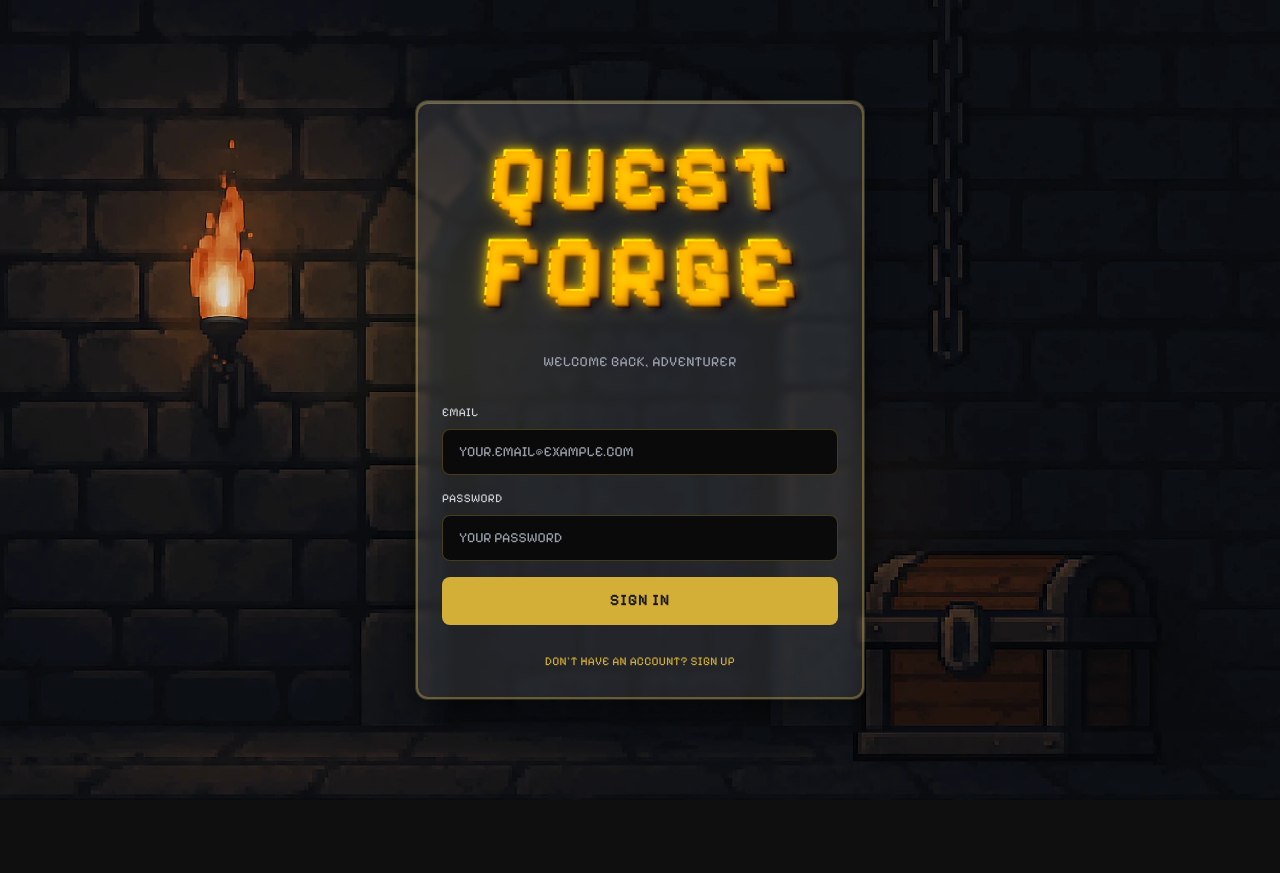
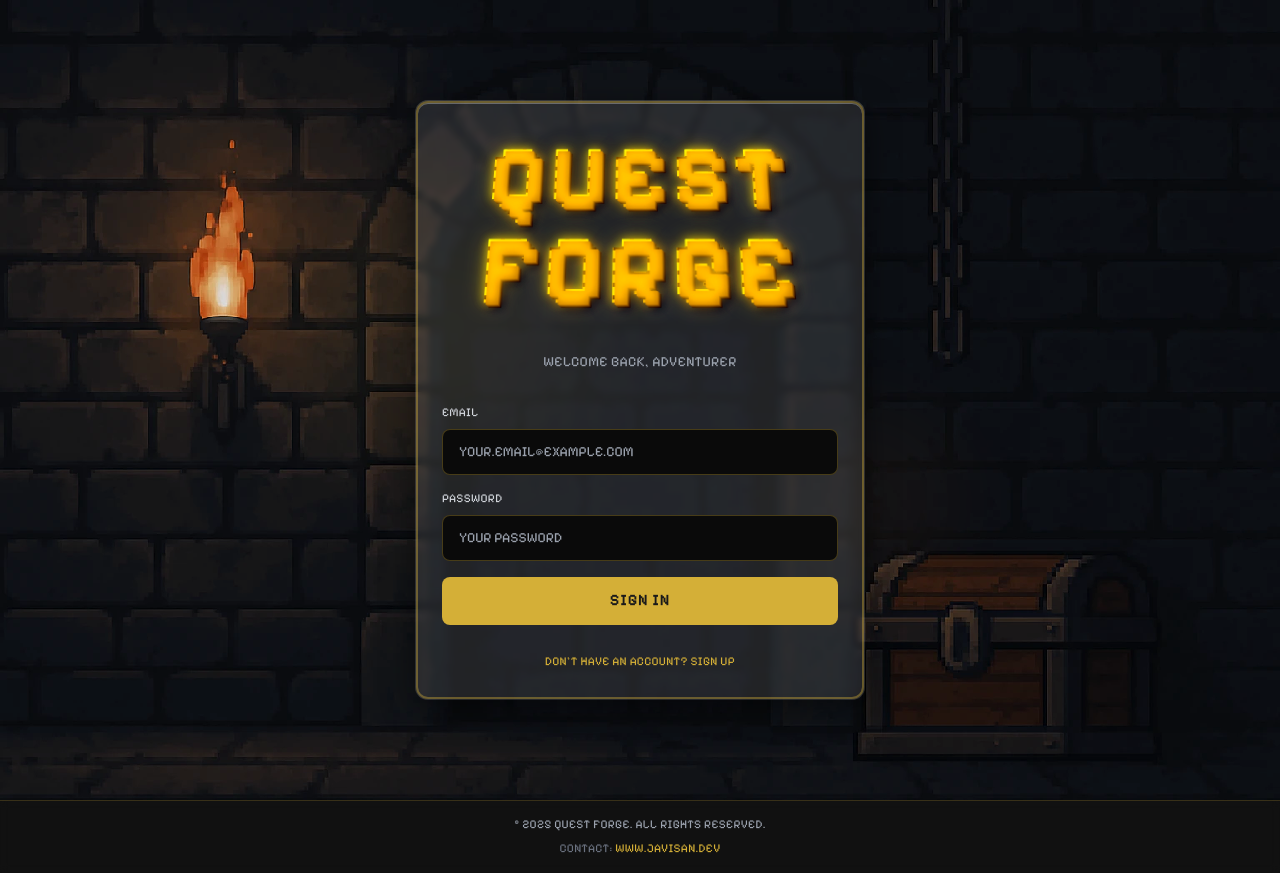
Before and after one commit to jsanchezdaza/quest-forge, a React (Vite) app: page /auth in a window 1280 px wide. Before the commit the page ends 800 px from the top, so only its background shows below. Built offline with nearby package versions, Linux system fonts and the light colour scheme; no server answers.

Commit message:
feat: add copyright footer with contact information to all pages

```diff
--- /dev/null
+++ b/src/components/ui/Footer.tsx
@@ -0,0 +1,16 @@
+export default function Footer() {
+  return (
+    <footer className="border-t border-medieval-gold/20 bg-background-card/30 backdrop-blur-sm">
+      <div className="max-w-6xl mx-auto px-4 py-4">
+        <div className="text-center space-y-2">
+          <p className="text-gray-400 font-pixel-body text-xs uppercase tracking-wide">
+            © 2025 Quest Forge. All rights reserved.
+          </p>
+          <p className="text-gray-500 font-pixel-body text-xs uppercase tracking-wide">
+            Contact: <a href="https://www.javisan.dev" target="_blank" rel="noopener noreferrer" className="text-medieval-gold hover:text-medieval-darkgold transition-colors">www.javisan.dev</a>
+          </p>
+        </div>
+      </div>
+    </footer>
+  )
+}
--- a/src/components/ui/index.ts
+++ b/src/components/ui/index.ts
@@ -7,5 +7,6 @@ export { default as ProgressBar } from './ProgressBar'
 export { default as StatsList } from './StatsList'
 export { default as FormField } from './FormField'
 export { default as AppBackground } from './AppBackground'
+export { default as Footer } from './Footer'
 export { default as Toast } from './Toast'
 export { default as ToastContainer } from './ToastContainer'
--- a/src/pages/AuthPage.tsx
+++ b/src/pages/AuthPage.tsx
@@ -1,5 +1,5 @@
 import { useState } from 'react'
-import { AppBackground } from '../components/ui'
+import { AppBackground, Footer } from '../components/ui'
 import AuthForm from '../components/auth/AuthForm'
 
 export default function AuthPage() {
@@ -10,8 +10,11 @@ export default function AuthPage() {
   }
 
   return (
-    <AppBackground variant="auth">
-      <AuthForm mode={mode} onToggleMode={toggleMode} />
-    </AppBackground>
+    <div className="min-h-screen flex flex-col">
+      <AppBackground variant="auth" className="flex-1">
+        <AuthForm mode={mode} onToggleMode={toggleMode} />
+      </AppBackground>
+      <Footer />
+    </div>
   )
 }
--- a/src/pages/GamePage.tsx
+++ b/src/pages/GamePage.tsx
@@ -2,7 +2,7 @@ import { useState, useEffect } from 'react'
 import { useAuthStore } from '../store/authStore'
 import { useGameStore } from '../store/gameStore'
 import { useNotifications } from '../store/notificationStore'
-import { Button, Card, LoadingSpinner, Modal, AppBackground } from '../components/ui'
+import { Button, Card, LoadingSpinner, Modal, AppBackground, Footer } from '../components/ui'
 import CreateCharacterModal from '../components/game/CreateCharacterModal'
 import GameSession from '../components/game/GameSession'
 
@@ -51,7 +51,8 @@ export default function GamePage() {
   }
 
   return (
-    <AppBackground variant="game">
+    <div className="min-h-screen flex flex-col">
+      <AppBackground variant="game" className="flex-1">
         <header className="border-b border-medieval-gold/20 bg-background-card/50 backdrop-blur-sm">
           <div className="max-w-6xl mx-auto px-4 py-4">
             <div className="flex items-center justify-between">
@@ -119,5 +120,7 @@ export default function GamePage() {
           />
         </Modal>
       </AppBackground>
+      <Footer />
+    </div>
   )
 }
```
Lines whose indentation alone changed are shown as unchanged.
